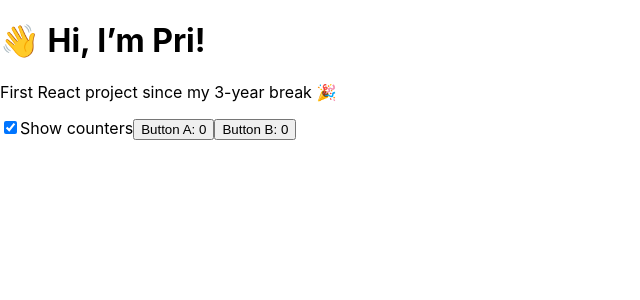
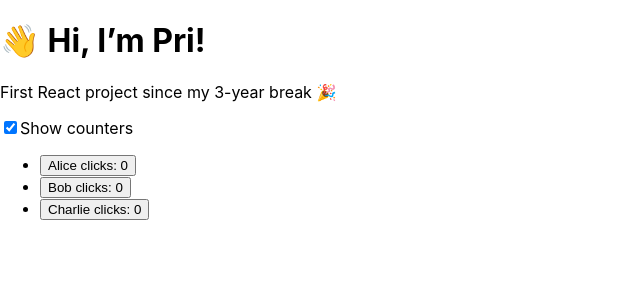
Before and after one commit to priyanshugithub/100Daysofcode, a React (Create React App) app in the folder my-portfolio/: page / in a window 1280 px wide. Shown: the top 300 px of the page, without its empty margins (0-640 px from the left). Built offline with nearby package versions, Linux system fonts and the light colour scheme.

Commit message:
feat: implemented list rendering and keys:

```diff
--- a/my-portfolio/src/App.js
+++ b/my-portfolio/src/App.js
@@ -2,9 +2,15 @@ import { useState } from "react";
 import CounterButton from "./CounterButton";     // ← new import
 import "./App.css";
 
+const initialButtons = [
+  { id: 1, label: "Alice clicks",   clicks: 0 },
+  { id: 2, label: "Bob clicks",     clicks: 0 },
+  { id: 3, label: "Charlie clicks", clicks: 0 }
+];
+
 export default function App() {
-  const [clicks, setClicks] = useState(0);
   const [showCounters, setShowCounters] = useState(true);
+  const [buttons, setButtons] = useState(initialButtons);
 
   return (
     <main className="flex min-h-screen flex-col items-center justify-center gap-6">
@@ -21,19 +27,24 @@ export default function App() {
       </label>
 
       {showCounters && (
-        <>
-          <CounterButton
-            label="Button A"
-            count={clicks}
-            onIncrement={() => setClicks((c) => c + 1)}
-          />
-          <CounterButton
-            label="Button B"
-            count={clicks}
-            onIncrement={() => setClicks((c) => c + 1)}
-          />
-        </>
-      )}
+  <ul className="flex flex-col gap-4">
+    {buttons.map(btn => (
+      <li key={btn.id}>
+        <CounterButton
+          label={btn.label}
+          count={btn.clicks}
+          onIncrement={() =>
+            setButtons(bs =>
+              bs.map(b =>
+                b.id === btn.id ? { ...b, clicks: b.clicks + 1 } : b
+              )
+            )
+          }
+        />
+      </li>
+    ))}
+  </ul>
+)}
     </main>
   );
 }
```
